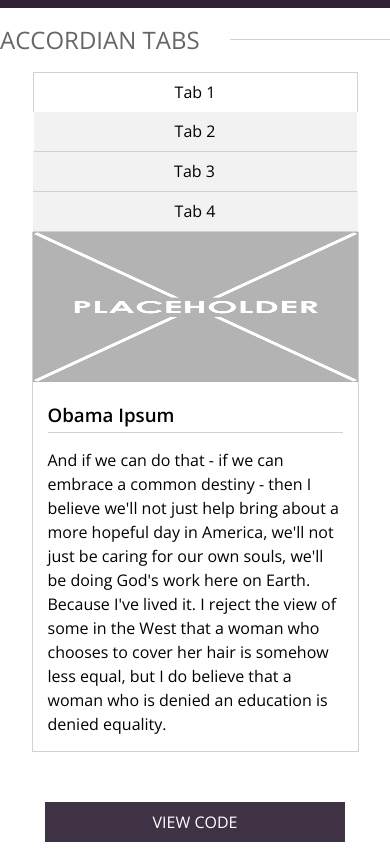
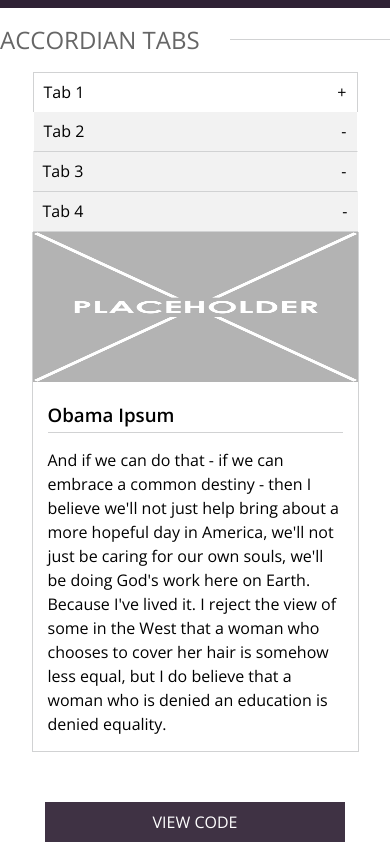
Before and after one commit to etcetera8/Pattrn-Party, a plain HTML site: page index.html in a window 390 px wide. Shown: the part 80-947 px from the top of the page. Drawn offline with nearby package versions, Linux system fonts and the light colour scheme.

Commit message:
Add active indicators

```diff
--- a/index.html
+++ b/index.html
@@ -16,10 +16,10 @@
       <h2>ACCORDIAN TABS</h2>
         <div class="wrapper">
           <nav>
-            <div class="tab active one">Tab 1</div>
-            <div class="tab two">Tab 2</div>
-            <div class="tab three">Tab 3</div>
-            <div class="tab four">Tab 4</div>
+            <div class="tab active one">Tab 1<span class="expand inactive">+</span></div>
+            <div class="tab two">Tab 2<span class="expand inactive">-</span></div>
+            <div class="tab three">Tab 3<span class="expand inactive">-</span></div>
+            <div class="tab four">Tab 4<span class="expand inactive">-</span></div>
           </nav>
 
           <article id="article-one" class="article displayed">
--- a/styles.scss
+++ b/styles.scss
@@ -83,6 +83,10 @@ nav {
     height: 40px;
     background: $lightGray;
     border-bottom: 1px solid $midGray;
+
+    .expand {
+      display: none;
+    }
   }
 
   .two {
@@ -142,8 +146,15 @@ article {
     flex-direction: column;
 
     .tab {
+      padding: 0 10px;
+      justify-content: space-between;
       width: 325px;
+
+      .expand {
+        display: inline;
+      }
     }
+
   }
 
   article {
```
Also changed, not shown: styles.css, 1 other file.
